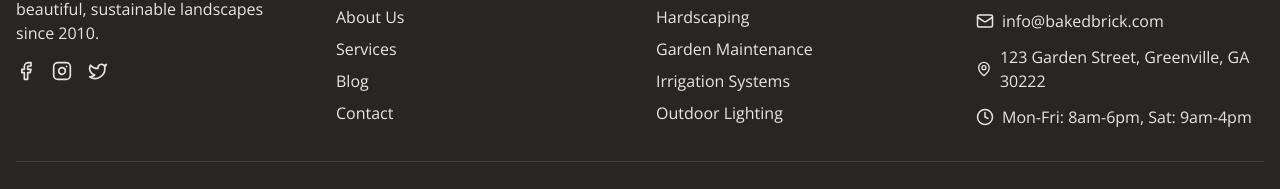
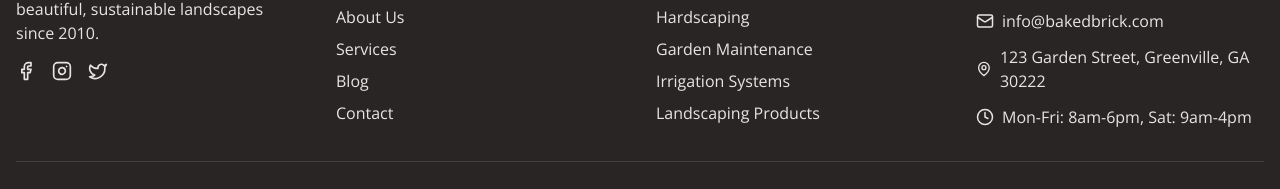
Before and after one commit to Kagwi/Baked-Brick-Company, a React (Vite) app: page /contact in a window 1280 px wide. Shown: the part 1655-1844 px from the top of the page. Built offline with nearby package versions, Linux system fonts and the light colour scheme.

Commit message:
Update Footer.tsx

```diff
--- a/src/components/Footer.tsx
+++ b/src/components/Footer.tsx
@@ -59,7 +59,7 @@ const Footer: React.FC = () => {
                 { name: 'Hardscaping', path: '/services' },
                 { name: 'Garden Maintenance', path: '/services' },
                 { name: 'Irrigation Systems', path: '/services' },
-                { name: 'Outdoor Lighting', path: '/services' },
+                { name: 'Landscaping Products', path: '/services' },
               ].map((item, index) => (
                 <NavLink
                   key={index}
```
